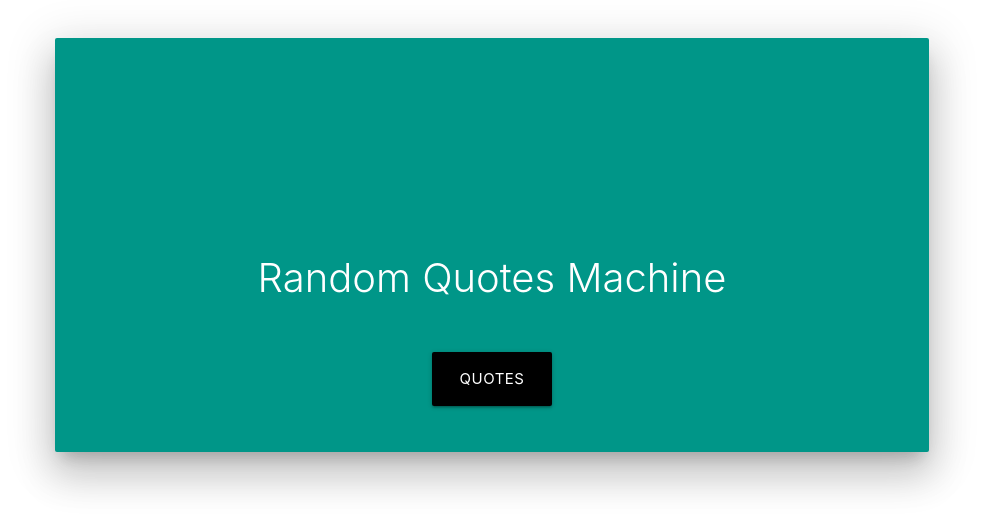
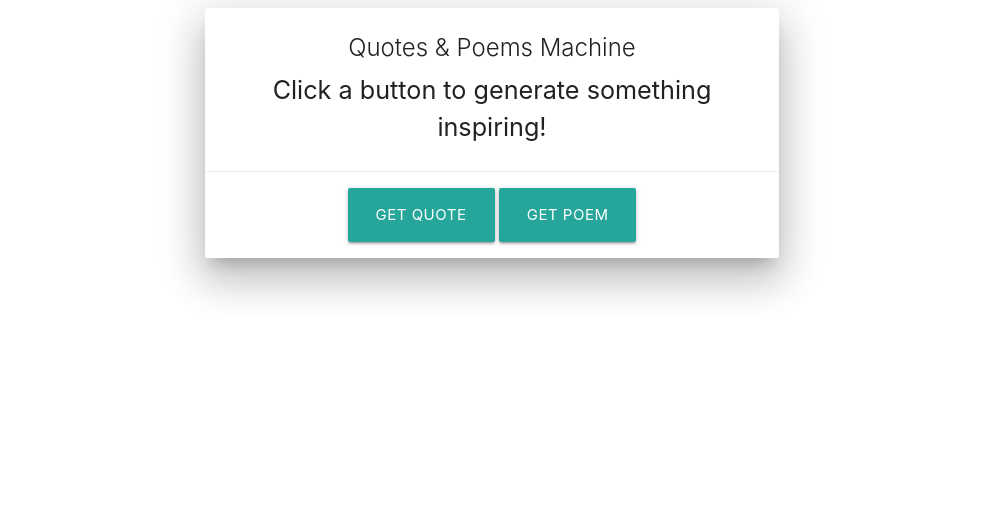
Before and after one commit to nwalaladyjoy/Random_Quotes_Machine, a plain HTML site: page index.html in a window 1280 px wide. Shown: the whole page, without its empty margins (148-1131 px from the left). Drawn offline with nearby package versions, Linux system fonts and the light colour scheme.

Commit message:
Update index.html
more codes

```diff
--- a/index.html
+++ b/index.html
@@ -1,42 +1,38 @@
+<!DOCTYPE html>
 <html lang="en">
 <head>
   <meta charset="UTF-8">
   <meta name="viewport" content="width=device-width, initial-scale=1.0">
   <meta http-equiv="X-UA-Compatible" content="ie=edge">
-  <!-- font awesome -->
-  <link rel="stylesheet" href="https://use.fontawesome.com/releases/v5.0.13/css/all.css" integrity="sha384-DNOHZ68U8hZfKXOrtjWvjxusGo9WQnrNx2sqG0tfsghAvtVlRW3tvkXWZh58N9jp" crossorigin="anonymous">
-  <!--Import Google Icon Font-->
-  <link href="https://fonts.googleapis.com/icon?family=Material+Icons" rel="stylesheet">
-  <!--Import materialize.css-->
-  <link rel="stylesheet" href="https://cdnjs.cloudflare.com/ajax/libs/materialize/1.0.0/css/materialize.min.css">
-  <!--Let browser know website is optimized for mobile-->
-  <meta name="viewport" content="width=device-width, initial-scale=1.0"/>
-
-  <title>Quotes Machine</title>
-
+  <link href="materialize/css/materialize.min.css" rel="stylesheet">
+  <link rel="stylesheet" href="styles.css">
+  <title>Quotes & Poems Machine</title>
 </head>
 <body>
-    <div class="container" style="margin-top: 30px;">
+    <div class="container">
         <div class="row">
-            <div class="col l12 m12 s12">
-                <div class="card teal white-text z-depth-5">
+            <div class="col s12 m8 offset-m2">
+                <div class="card z-depth-5">
                     <div class="card-content center-align">
-                        <span class="card-title" style="margin-top: 200px; font-size: 40px">Random Quotes Machine</span>
-                        <button onclick="randomFunction()" class="btn black btn-large waves-effect waves-teal" style="margin-top: 50px">Quotes</button>
-                        <br><br>
-                        <p id="demo"></p>
+                        <span class="card-title" id="title">Quotes & Poems Machine</span>
+                        <p id="quoteText" class="flow-text">Click a button to generate something inspiring!</p>
                     </div>
-                   </div>
-                   </div>
+                    <div class="card-action center-align">
+                        <button onclick="randomQuote()" class="btn-large waves-effect waves-light gradient-btn">
+                            Get Quote
+                        </button>
+                        <button onclick="randomPoem()" class="btn-large waves-effect waves-light gradient-btn">
+                            Get Poem
+                        </button>
+                    </div>
+                </div>
             </div>
         </div>
     </div>
 
-
-  <!--JavaScript at end of body for optimized loading-->
-
-  <script src="https://code.jquery.com/jquery-3.7.0.js" integrity="sha256-JlqSTELeR4TLqP0OG9dxM7yDPqX1ox/HfgiSLBj8+kM=" crossorigin="anonymous"></script>
-<script src="https://cdnjs.cloudflare.com/ajax/libs/materialize/1.0.0/js/materialize.min.js"></script>
-<script src="script.js"></script>
+    <!-- Materialize JS and jQuery -->
+    <script src="materialize/js/jquery.js"></script>
+    <script src="materialize/js/materialize.min.js"></script>
+    <script src="script.js"></script>
 </body>
 </html>
```
